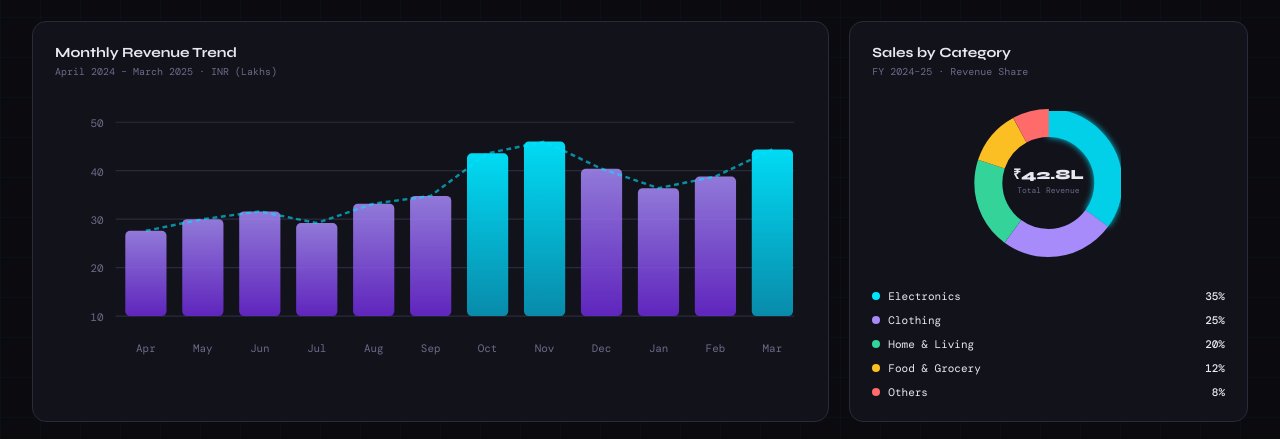
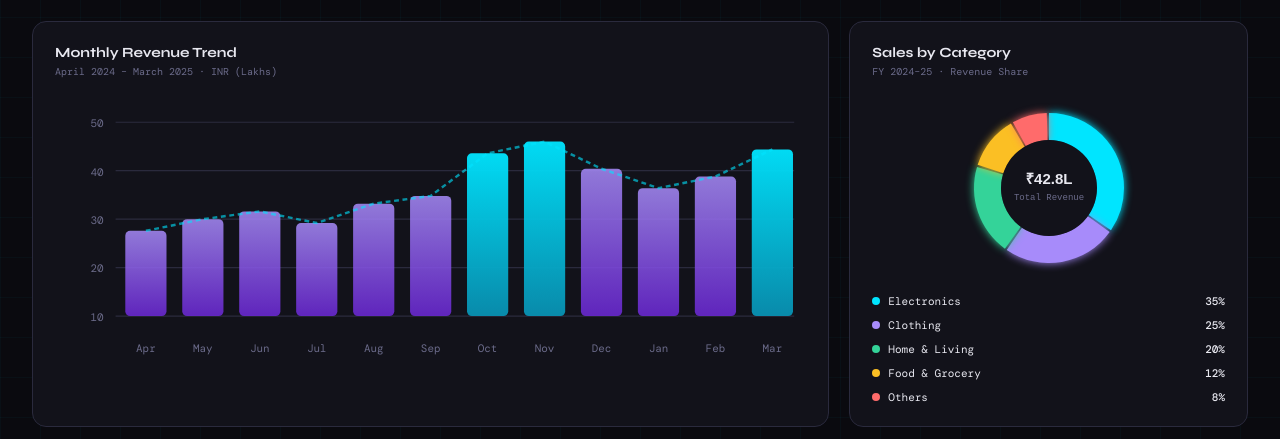
Before and after one commit to YashPatel25-Action/Retail-Sales-Dashboard, a plain HTML site: page index.html in a window 1280 px wide. Shown: the part 303-742 px from the top of the page. Drawn offline with nearby package versions, Linux system fonts and the light colour scheme; a web font is replaced by a local one.

Commit message:
Update index.html

```diff
--- a/index.html
+++ b/index.html
@@ -458,36 +458,9 @@
     <div class="chart-card right">
       <div class="card-title">Sales by Category</div>
       <div class="card-sub">FY 2024–25 · Revenue Share</div>
-      <svg viewBox="0 0 200 170" style="max-height:170px;">
-        <defs>
-          <filter id="glow">
-            <feGaussianBlur stdDeviation="3" result="coloredBlur"/>
-            <feMerge><feMergeNode in="coloredBlur"/><feMergeNode in="SourceGraphic"/></feMerge>
-          </filter>
-        </defs>
-        <!-- Donut segments: Electronics 35%, Clothing 25%, Home 20%, Food 12%, Other 8% -->
-        <!-- cx=100, cy=85, r=60, stroke-width=28 -->
-        <!-- Circumference = 2*pi*60 = 376.99 -->
-        <!-- Electronics 35% = 131.95 offset=0 -->
-        <circle cx="100" cy="85" r="60" fill="none" stroke="#00e5ff" stroke-width="28"
-          stroke-dasharray="131.95 244.04" stroke-dashoffset="94.25" filter="url(#glow)" opacity="0.9"/>
-        <!-- Clothing 25% = 94.25 offset=-131.95 → dashoffset=94.25-131.95=-37.7 -->
-        <circle cx="100" cy="85" r="60" fill="none" stroke="#a78bfa" stroke-width="28"
-          stroke-dasharray="94.25 282.74" stroke-dashoffset="-37.7"/>
-        <!-- Home 20% = 75.4 offset=-226.2 → dashoffset=-226.2+376.99=150.79 → negate=-150.79 -->
-        <circle cx="100" cy="85" r="60" fill="none" stroke="#34d399" stroke-width="28"
-          stroke-dasharray="75.4 301.59" stroke-dashoffset="-132"/>
-        <!-- Food 12% = 45.24 offset=-301.6 → dashoffset=-207.37 -->
-        <circle cx="100" cy="85" r="60" fill="none" stroke="#fbbf24" stroke-width="28"
-          stroke-dasharray="45.24 331.75" stroke-dashoffset="-207.35"/>
-        <!-- Other 8% = 30.16 offset=-346.83 → dashoffset=-252.58 -->
-        <circle cx="100" cy="85" r="60" fill="none" stroke="#ff6b6b" stroke-width="28"
-          stroke-dasharray="30.16 346.83" stroke-dashoffset="-252.6"/>
-        <!-- Center -->
-        <circle cx="100" cy="85" r="32" fill="#12121a"/>
-        <text x="100" y="81" text-anchor="middle" fill="#e8e8f0" font-family="Syne" font-size="14" font-weight="800">₹42.8L</text>
-        <text x="100" y="95" text-anchor="middle" fill="#6b6b8a" font-family="DM Mono" font-size="8">Total Revenue</text>
-      </svg>
+      <div style="display:flex; justify-content:center; margin-bottom:8px;">
+        <canvas id="donutChart" width="180" height="180"></canvas>
+      </div>
       <div class="donut-legend">
         <div class="legend-item">
           <div class="legend-left"><div class="legend-dot" style="background:#00e5ff"></div>Electronics</div>
@@ -664,6 +637,60 @@
       el.style.opacity = '1';
     }, 300);
   });
+
+  // DONUT CHART — Canvas based (pixel perfect, no clipping issues)
+  const canvas = document.getElementById('donutChart');
+  const ctx = canvas.getContext('2d');
+  const cx = 90, cy = 90, outerR = 75, innerR = 48;
+
+  const segments = [
+    { pct: 0.35, color: '#00e5ff', label: 'Electronics' },
+    { pct: 0.25, color: '#a78bfa', label: 'Clothing' },
+    { pct: 0.20, color: '#34d399', label: 'Home' },
+    { pct: 0.12, color: '#fbbf24', label: 'Food' },
+    { pct: 0.08, color: '#ff6b6b', label: 'Others' },
+  ];
+
+  const gap = 0.03; // gap between segments in radians
+  let startAngle = -Math.PI / 2;
+
+  segments.forEach(seg => {
+    const sliceAngle = seg.pct * 2 * Math.PI - gap;
+    ctx.beginPath();
+    ctx.moveTo(cx, cy);
+    ctx.arc(cx, cy, outerR, startAngle, startAngle + sliceAngle);
+    ctx.closePath();
+
+    // Clip to donut shape
+    ctx.save();
+    ctx.beginPath();
+    ctx.arc(cx, cy, outerR, startAngle, startAngle + sliceAngle);
+    ctx.arc(cx, cy, innerR, startAngle + sliceAngle, startAngle, true);
+    ctx.closePath();
+    ctx.fillStyle = seg.color;
+    ctx.shadowColor = seg.color;
+    ctx.shadowBlur = 8;
+    ctx.fill();
+    ctx.restore();
+
+    startAngle += sliceAngle + gap;
+  });
+
+  // Dark center circle
+  ctx.beginPath();
+  ctx.arc(cx, cy, innerR, 0, 2 * Math.PI);
+  ctx.fillStyle = '#12121a';
+  ctx.shadowBlur = 0;
+  ctx.fill();
+
+  // Center text
+  ctx.textAlign = 'center';
+  ctx.fillStyle = '#e8e8f0';
+  ctx.font = 'bold 15px Syne, sans-serif';
+  ctx.fillText('₹42.8L', cx, cy - 4);
+  ctx.fillStyle = '#6b6b8a';
+  ctx.font = '9px DM Mono, monospace';
+  ctx.fillText('Total Revenue', cx, cy + 12);
 </script>
 </body>
 </html>
```
